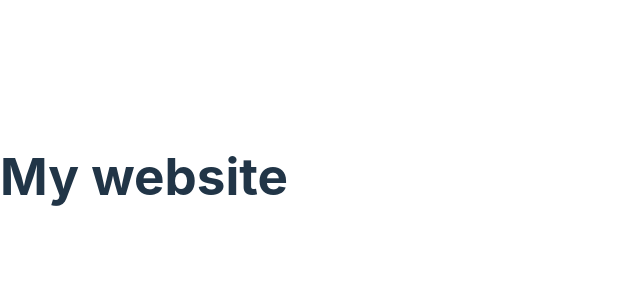
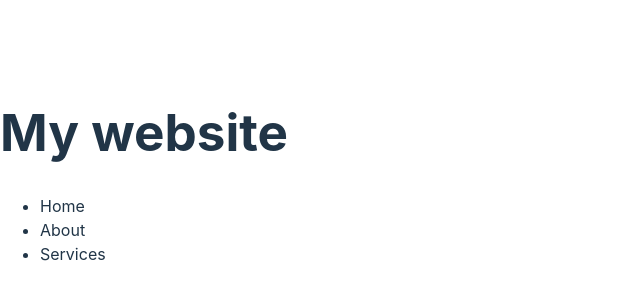
Before and after one commit to divpatel03/StockTrackerV2, a React (Vite) app in the folder my-react-app/: page / in a window 1280 px wide. Shown: the part 224-524 px from the top of the page, without its empty margins (0-640 px from the left). Built offline with nearby package versions, Linux system fonts and the light colour scheme.

Commit message:
Added some html styles

```diff
--- a/my-react-app/src/Header.jsx
+++ b/my-react-app/src/Header.jsx
@@ -4,6 +4,13 @@ function Header(){
     return(
         <header>
             <h1>My website</h1>
+            <nav>
+                <ul>
+                    <li>Home</li>
+                    <li>About</li>
+                    <li>Services</li>
+                </ul>
+            </nav>
         </header>
     );
 }
```
